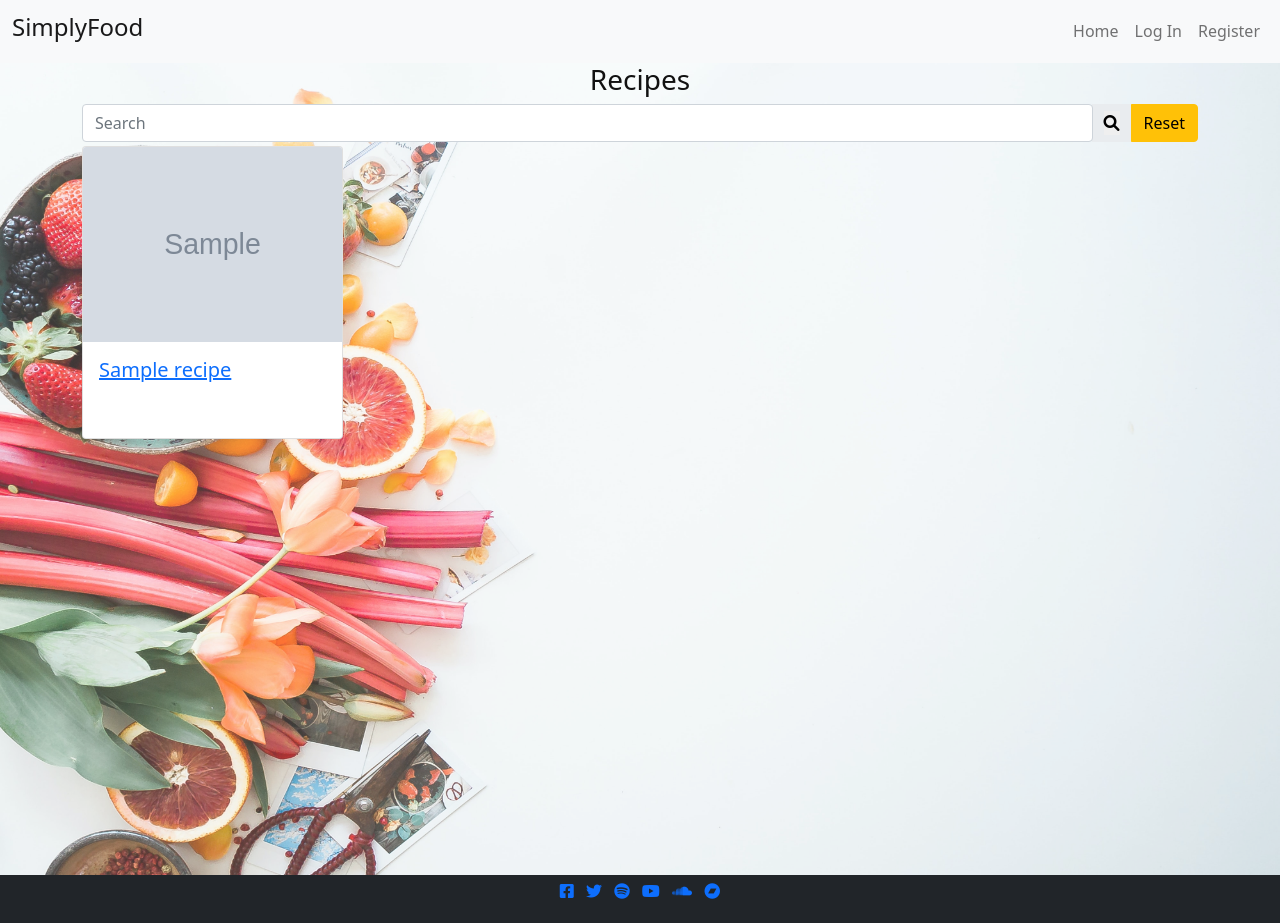
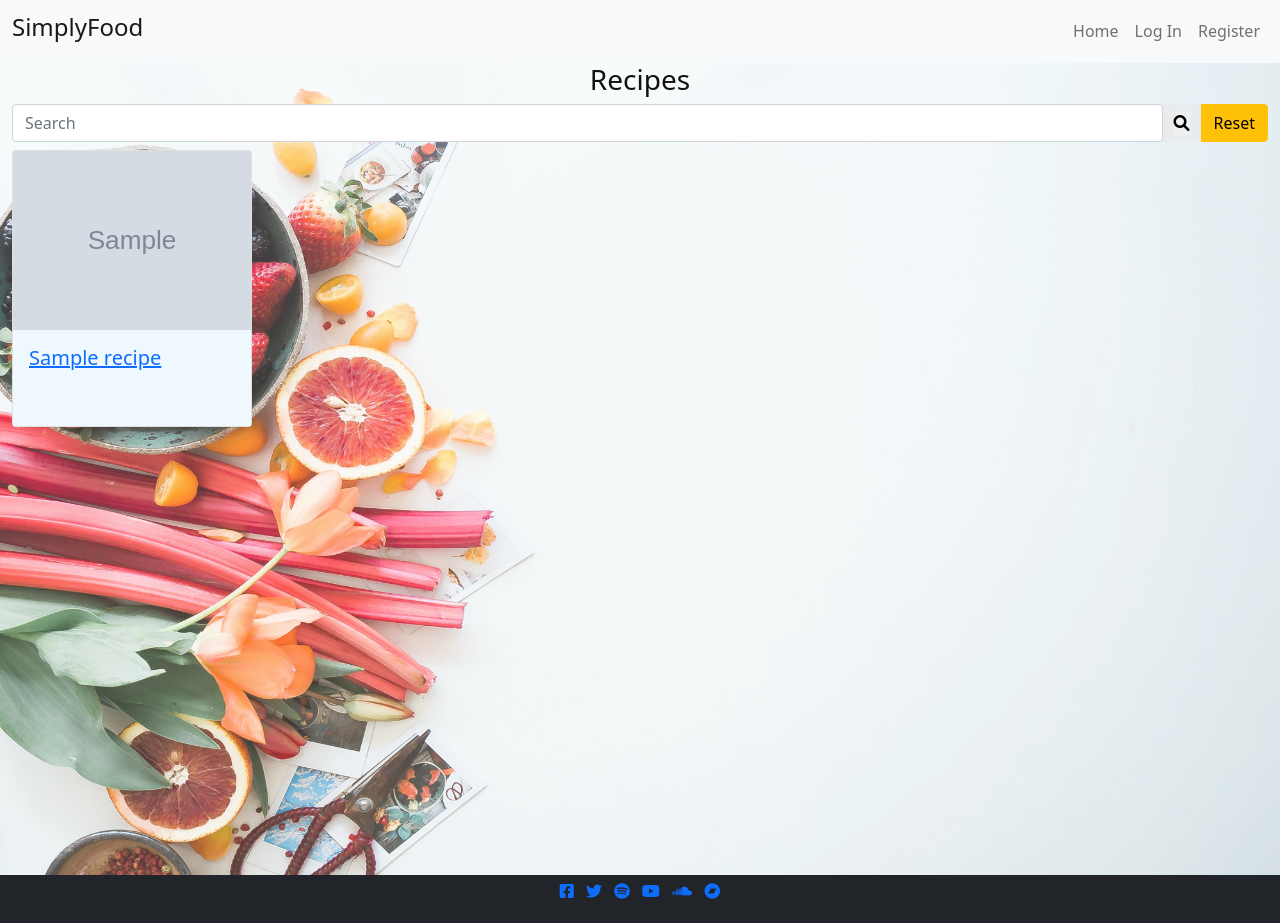
Before and after one commit to PaulBowden673/Projects-MP-MP3, a Flask app: page /search in a window 1280 px wide. Run offline with Flask 2, Linux system fonts and the light colour scheme; grey boxes marked "Sample" are stand-in pictures; a database or web service that is not in the repository returns one stand-in record (values such as "Sample title"); some libraries are stand-ins or nearby versions.

Commit message:
fixed styling on mobile for recipe cards

```diff
--- a/static/css/style.css
+++ b/static/css/style.css
@@ -48,7 +48,15 @@ header {
 .info-card {
     width: 40vw;
     height: 40vh;
+}
 
+.splash-card {
+width: 15rem;
+}
+
+
+.card-body {
+    background-color: aliceblue;
 }
 
 .recipe-view {
@@ -100,7 +108,8 @@ header {
 }
 
 @media screen and (max-width: 450px) {
-    .card {
+    .card,
+    .splash-card {
         width: 100vw;
         height: 100vh;
     }
--- a/templates/base.html
+++ b/templates/base.html
@@ -78,7 +78,7 @@
     {% endwith %}
   </section>
 
-  <main class="container">
+  <main class="container-fluid">
     {% block content %}
     {% endblock %}
   </main>
--- a/templates/recipe_list.html
+++ b/templates/recipe_list.html
@@ -19,9 +19,9 @@
 </div>
 
 {% for recipes in recipes %}
-<div class="row row-cols-1 row-cols-md-3 mt-1">
-    <div class="card-deck col-md-3">
-        <div class="card"> <a href="{{ url_for ('single_recipe', recipes_id=recipes._id) }}">
+<div class="row row-cols-1 row-cols-md-3 mt-2">
+    <div class="card-deck">
+        <div class="card rounded splash-card"> <a href="{{ url_for ('single_recipe', recipes_id=recipes._id) }}">
                 <img src="{{ recipes.recipe_image }}" class="card-img-top" alt="">
                 <div class="card-body">
                     <h5 class="card-title">{{ recipes.recipe_name }}</h5>
```
Also changed, not shown: templates/recipe.html (+9 -2 lines), static/images/recipe_placeholder.jpg (added).
